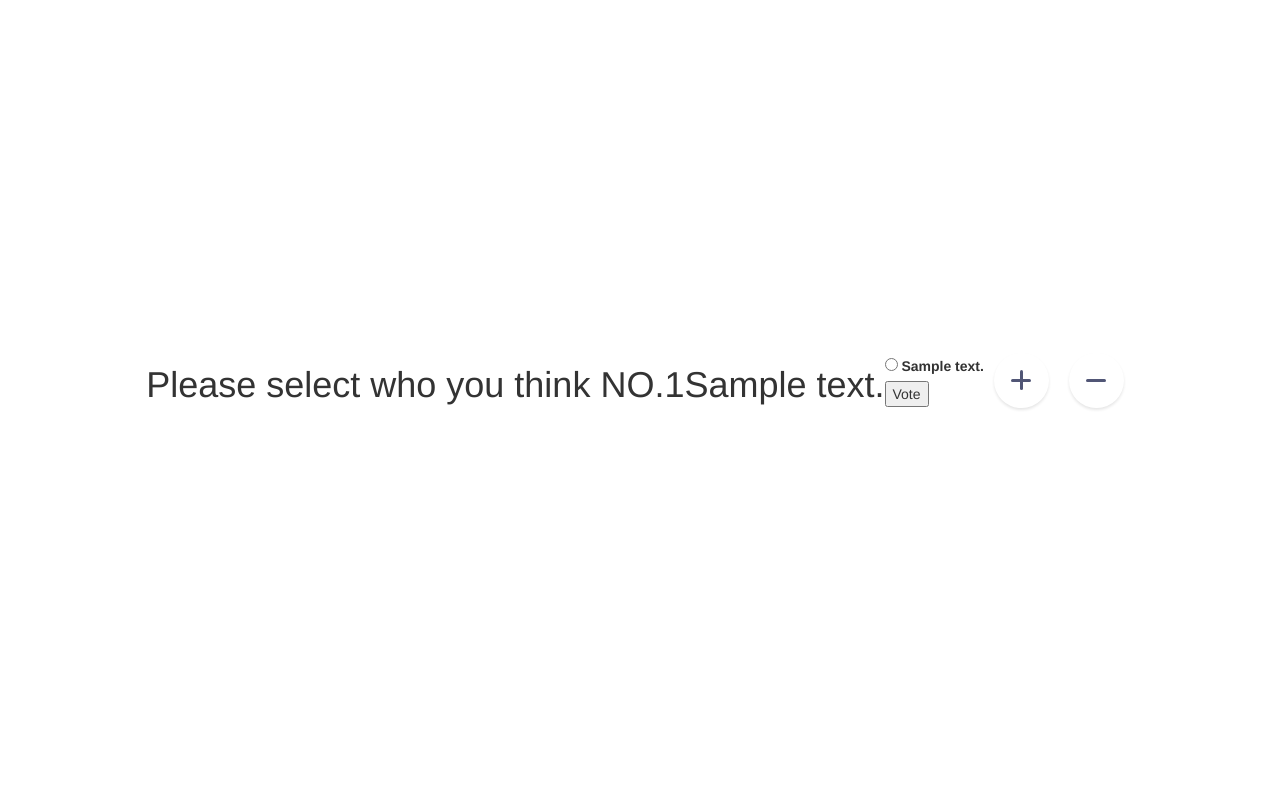
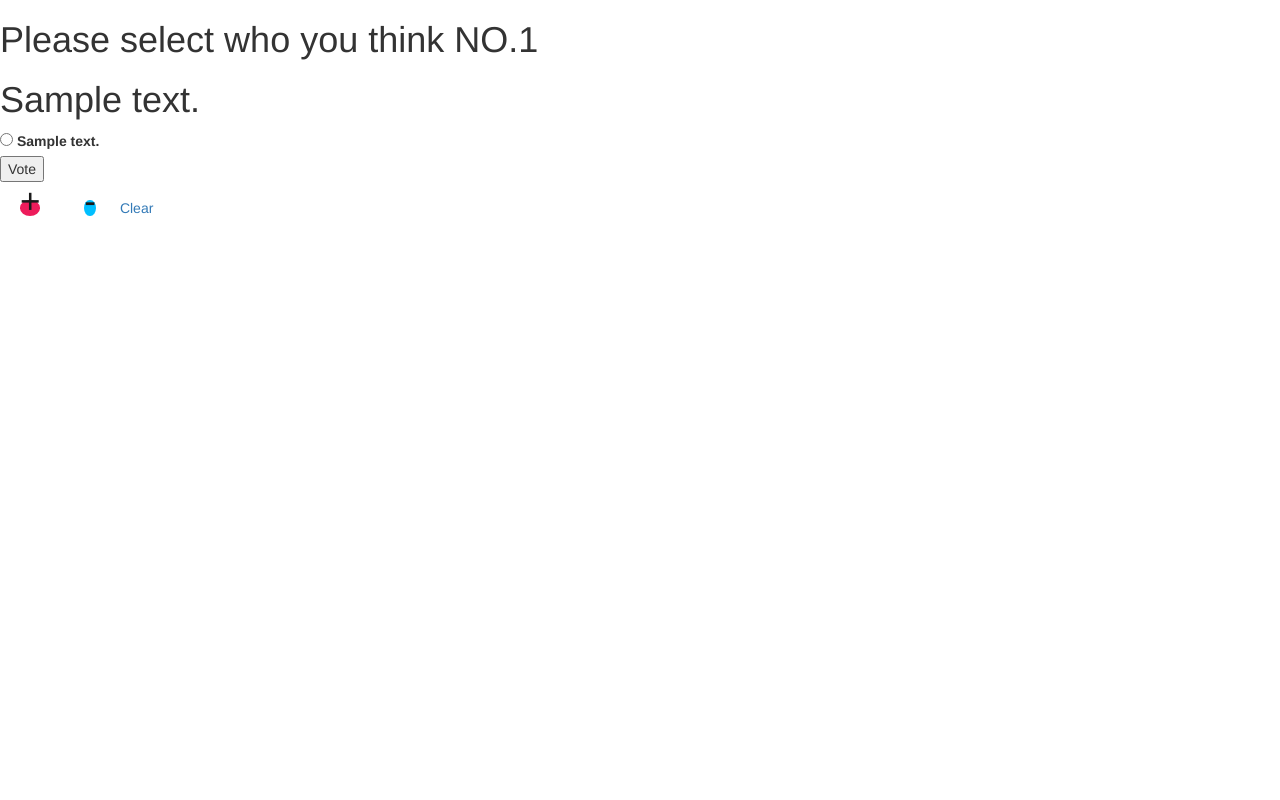
Before and after one commit to ta7uw/Vote-App, a Django app: template templates/vote/detial.html in a window 1280 px wide. Run offline with Django 3.2, Linux system fonts and the light colour scheme; the template is opened without the code that fills it: values that come from a table or form of the project are taken from there, others are empty; tables that the repository leaves empty hold one stand-in row (values such as "Sample post"); some libraries are stand-ins or nearby versions.

Commit message:
countup button css

```diff
--- a/static/css/plusbutton.css
+++ b/static/css/plusbutton.css
@@ -1,131 +1,62 @@
-html, body {
-  height: 100%;
-  margin: 0;
-}
-body {
-  display: flex;
-  justify-content: center;
-  align-items: center;
-  align-content: center;
-  flex-wrap: wrap;
-  background-color: #56b3a3;
-}
-a {
-  text-decoration: none;
-}
-a::-moz-focus-inner {
-  border: 0;
-}
-.button {
+/* CSS For CountUp button */
+
+.button__holder {
   position: relative;
-  width: 5.5rem;
-  height: 5.5rem;
-  margin: 1rem;
-  border-radius: 50%;
-}
-.button > span {
-  position: absolute;
-  display: block;
   width: 100%;
   height: 100%;
-}
-.bg {
-  border-radius: 50%;
-  background-color: rgba(255, 255, 255, 0.2);
-  box-shadow: 0 2px 3px rgba(0, 0, 0, 0.1);
-  transition: all 0.2s linear;
-}
-.cancel {
-  flex: 1 1 100%;
-  margin-top: 1rem;
-  text-align: center;
-}
-.cancel a {
-  display: inline-block;
-  padding: 0.5rem;
-  border-radius: 5px;
-  color: #fff;
-  font-family: monospace;
-  text-transform: uppercase;
-  letter-spacing: 2px;
-  line-height: 1.4;
-  transition: background-color 0.1s linear;
-}
-.cancel a:hover {
-  background-color: rgba(255, 255, 255, 0.1);
-}
-.cancel a:active {
-  background-color: rgba(255, 255, 255, 0.2);
-}
-.symbol::before, .symbol::after {
-  position: absolute;
-  top: 0;
-  bottom: 0;
-  right: 0;
-  left: 0;
-  display: block;
-  margin: auto;
-  border-radius: 2px;
-  content: "";
-}
-.symbol::before{
-  width: 2rem;
-  height: 0.3rem;
-  background-color: #515676;
-  transition: background-color 1s linear;
-}
-.plus .symbol::after {
-  width: 0.3rem;
-  height: 2rem;
-  background-color: #515676;
-}
-.bg::before, .bg::after {
-  position: absolute;
-  top: -4.75rem;
-  left: -4.75rem;
-  display: block;
-  width: 15rem;
-  height: 15rem;
-  border: 4px solid #fff;
-  border-radius: 50%;
-  box-sizing: border-box;
-  content: "";
-  transform: scale(0.4);
-  opacity: 0;
-}
-.button:hover .bg {
-  background-color: rgba(255, 255, 255, 0.3)
-}
-.bg:target {
-  animation: push 1s ease-out;
-  transition: all 1s linear;
-}
-#plus:target {
-  background-color: #def186;
-}
-#minus:target {
-  background-color: #515676;
-}
-#minus:target + .symbol::before {
-  background-color: #def186;
-}
-.bg:target::before, .bg:target::after {
-  animation: wave 1s ease-in-out;
-}
-.bg:target::before {
-  animation-delay: 0.2s;
-}
-.bg:target::after {
-  animation-delay: 0.3s;
+  display: -webkit-box;
+  display: -ms-flexbox;
+  display: flex;
+  -ms-flex-wrap: wrap;
+      flex-wrap: wrap;
+  -webkit-box-align: center;
+      -ms-flex-align: center;
+          align-items: center;
+  -webkit-box-pack: center;
+      -ms-flex-pack: center;
+          justify-content: center;
 }
 
-@keyframes push {
-  15% {transform: scale(0.75); box-shadow: 0 0 1px rgba(0, 0, 0, 0.3)}
-  75% {transform: scale(1.1); box-shadow: 0 2px 5px rgba(0, 0, 0, 0.1)}
-  100% {transform: scale(1)}
+.button__holder:after {
+  content: "";
+  position: absolute;
+  z-index: 0;
+  top: 0;
+  right: 0;
+  bottom: 0;
+  left: 0;
 }
 
-@keyframes wave {
-  10% {opacity: 0.3}
-  100% {transform: scale(1); opacity: 0}
+.plus {
+  position: relative;
+  z-index: 1;
+  width: 60px;
+  height: 60px;
+  color: #1a1a1a;
+  background: #ed1c5b;
+  border-radius: 50%;
+  border: none;
+  margin: 20px;
+  }
+.minus {
+  position: relative;
+  z-index: 1;
+  width: 60px;
+  height: 60px;
+  color: #1a1a1a;
+  background: deepskyblue;
+  border-radius: 50%;
+  border: none;
+  margin: 20px;
 }
+
+.plus:after {
+  content: "+";
+  font-size: 2.5em;
+  line-height: 1.1em;
+}
+.minus:after {
+  content: "-";
+  font-size: 2.5em;
+  line-height: 1.1em;
+}
```
